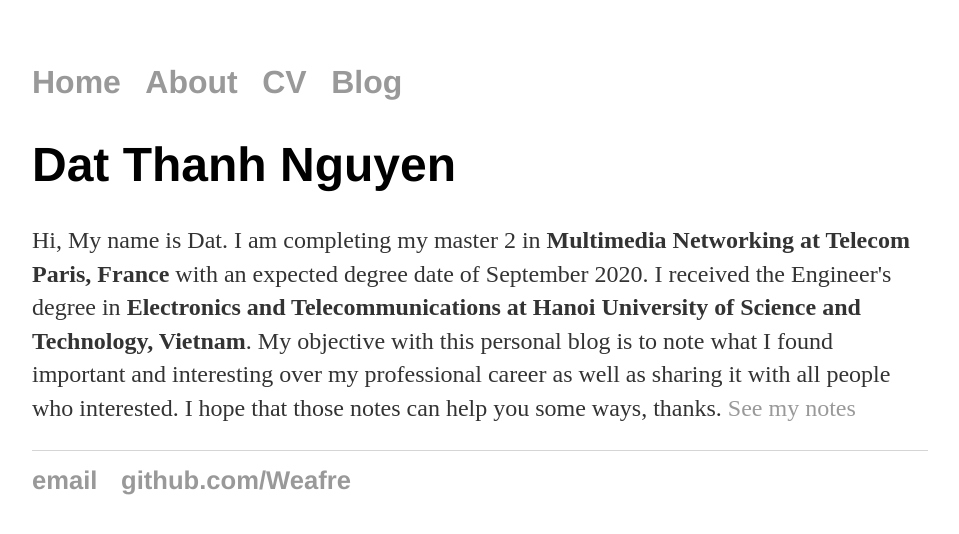
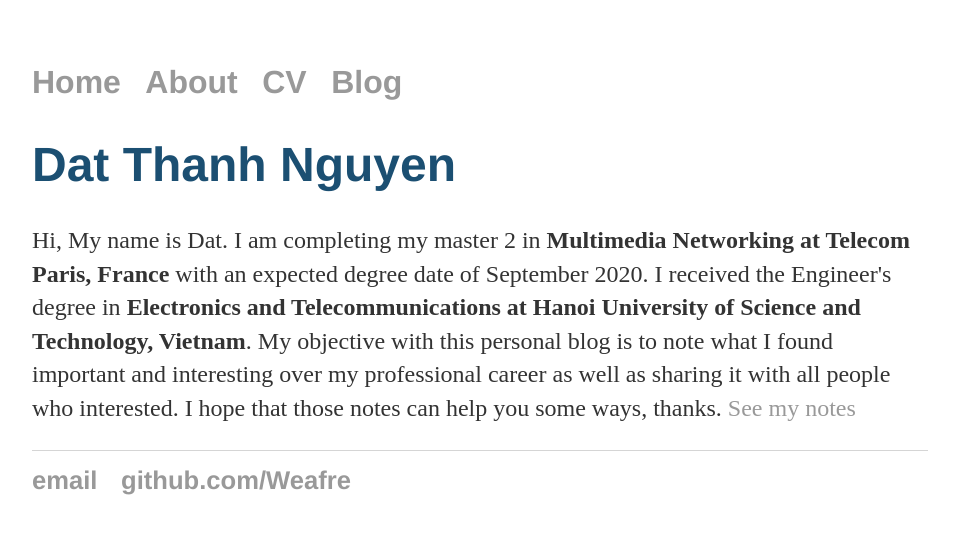
Before and after one commit to Weafre/weafre.github.io, a Jekyll site: the page built from index.html, in a window 1280 px wide. Shown: the top 534 px of the page, without its empty margins (160-1119 px from the left). Built offline with Jekyll 4.4.1, drawn with Linux system fonts in a browser that asks for light colours.

```diff
--- a/css/main.css
+++ b/css/main.css
@@ -22,6 +22,7 @@
 h1 {
     font-size: 3em;
     font-family:'Helvetica', 'Arial', 'Sans-Serif';
+    color: #1B4F72;
 }
 p {
     font-size: 1.5em;
```
